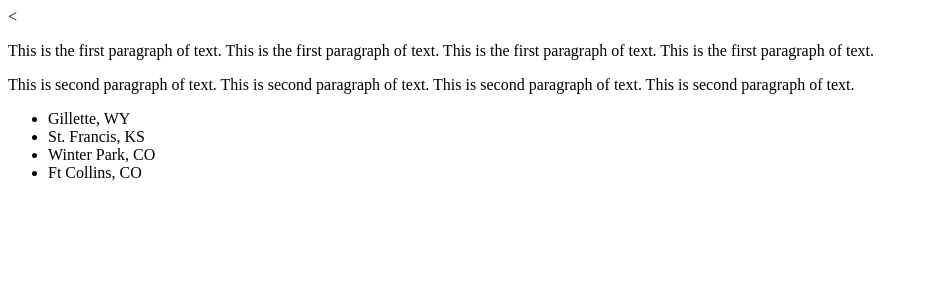
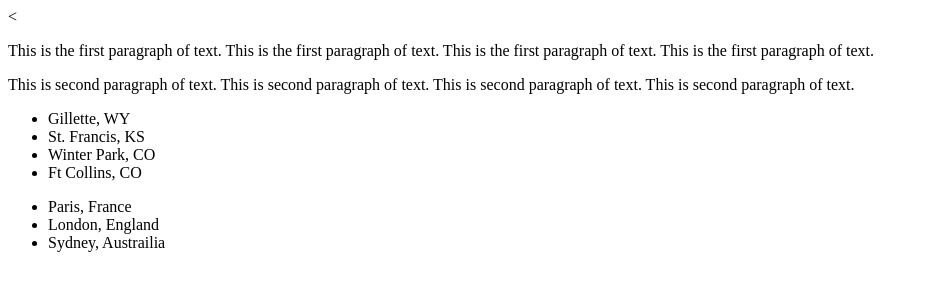
Before and after one commit to J-Roel/myProject, a plain HTML site: page index.html in a window 1280 px wide. Shown: the whole page, without its empty margins (0-928 px from the left). Drawn offline with Linux system fonts and the light colour scheme.

Commit message:
html-exercise-top-3-cities-to-visit

```diff
--- a/index.html
+++ b/index.html
@@ -19,6 +19,12 @@
     <li>Winter Park, CO</li>
     <li>Ft Collins, CO</li>
   </ul>
+  <ul><!--Top 3 Cities to visit-->
+    <li>Paris, France</li>
+    <li>London, England</li>
+    <li>Sydney, Austrailia</li>
+  </ul>
+
 
   </body>
 
```
